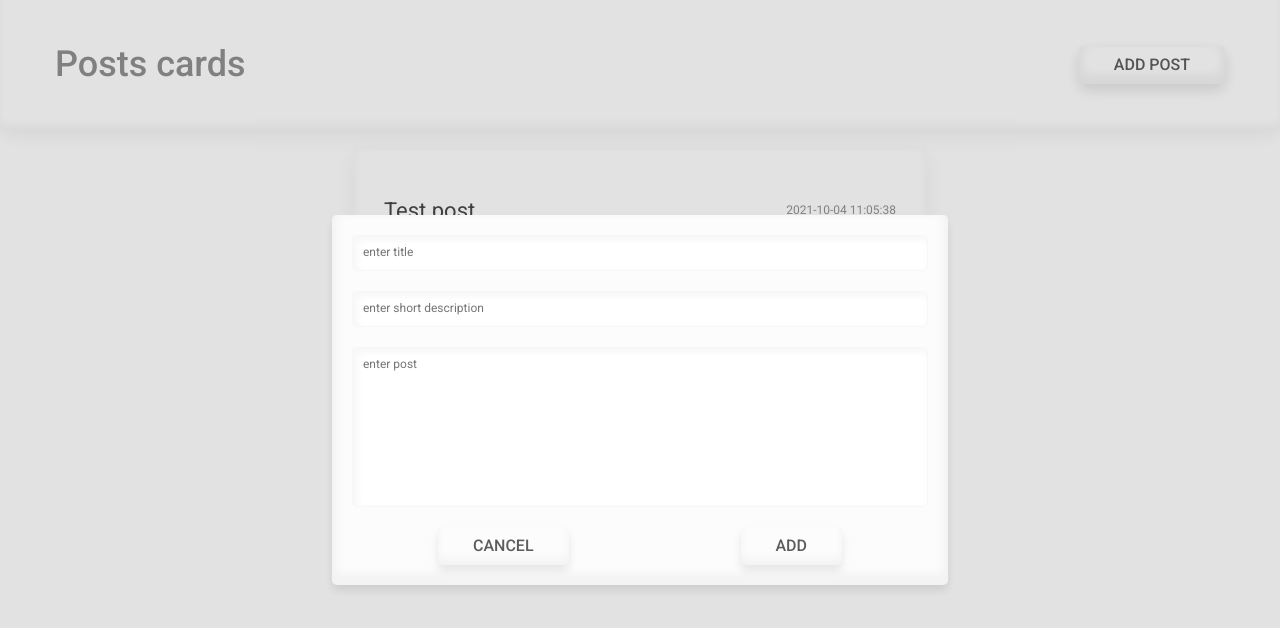
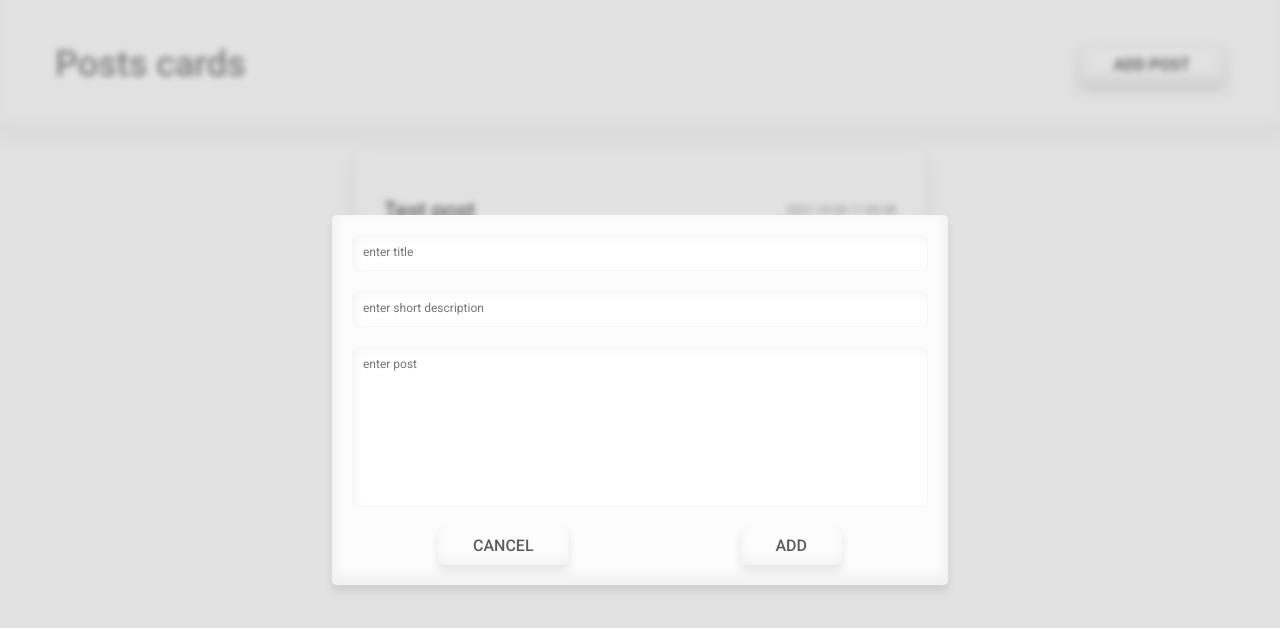
Before and after one commit to ok-webdev/hybrid-test-task, a Vue app: page / in a window 1280 px wide. Both pictures are taken after a click on the button "ADD POST". Shown: the top 628 px of the page. Built offline with nearby package versions, Linux system fonts and the light colour scheme.

Commit message:
add blur to backdrop

```diff
--- a/src/components/ui/ModalBackdrop.vue
+++ b/src/components/ui/ModalBackdrop.vue
@@ -44,6 +44,7 @@
       right: 0;
       bottom: 0;
       background: rgba(0, 0, 0, .1);
+      backdrop-filter: blur(3px);
       z-index: 9;
     }
 
```
